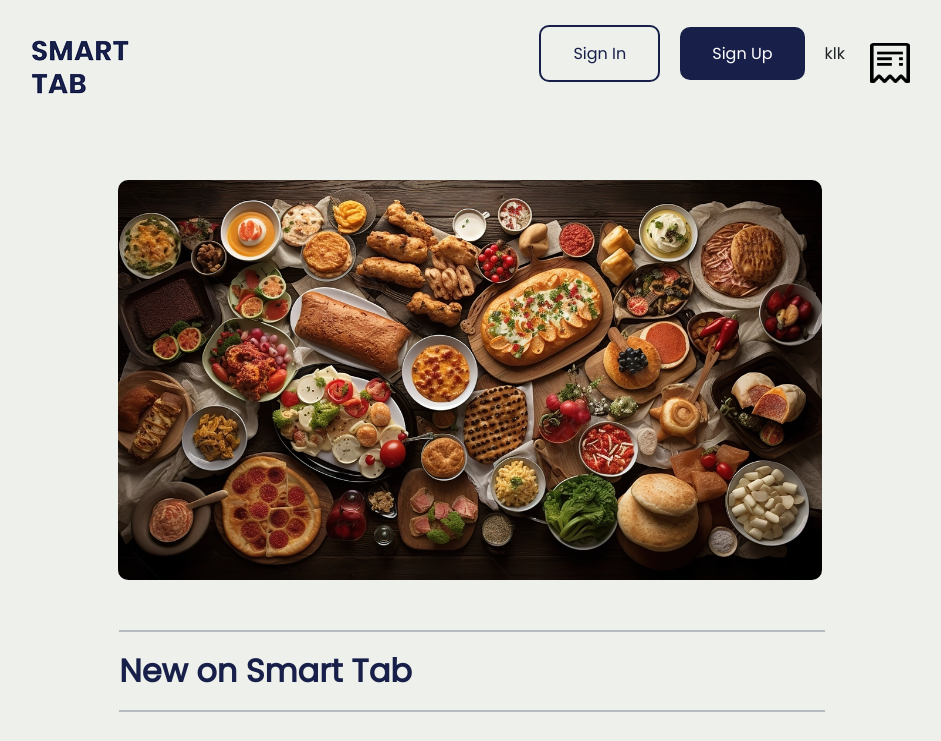
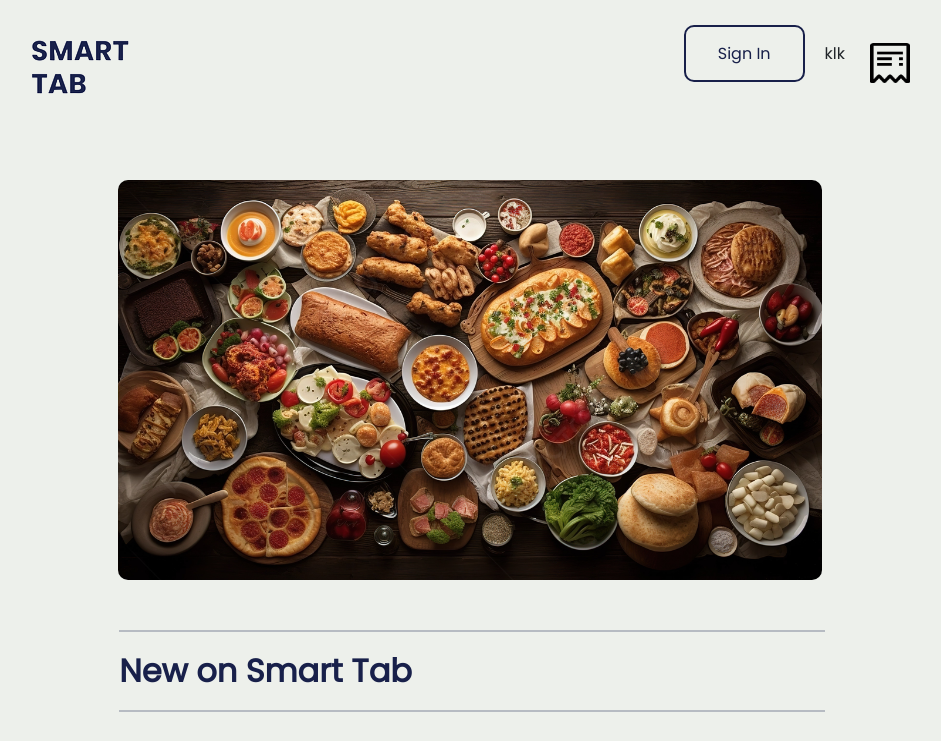
Before and after one commit to fredfermin02/smartTab, an Angular app: page / in a window 1280 px wide. Shown: the top 741 px of the page, without its empty margins (170-1111 px from the left). Built offline with nearby package versions, Linux system fonts and the light colour scheme.

Commit message:
Fix development

```diff
--- a/src/app/shared/header/header.component.html
+++ b/src/app/shared/header/header.component.html
@@ -10,7 +10,7 @@
     <nav>
       <ul>
         <li><a class="button1" (click)="emitClick('.popup-SignIn')">Sign In</a></li>
-        <li *ngIf="!authStatus"><a class="button2" (click)="emitClick('.popup-SignUp')">Sign Up</a></li>
+        <li *ngIf="authStatus"><a class="button2" (click)="emitClick('.popup-SignUp')">Sign Up</a></li>
         <li><p>klk</p></li>
       </ul>
 
--- a/src/app/shared/header/header.component.ts
+++ b/src/app/shared/header/header.component.ts
@@ -12,7 +12,7 @@ import { User } from 'src/app/models/user.model';
 export class HeaderComponent  {
 
   declare public user: User;
-  declare public authStatus:boolean;
+  public authStatus:boolean=false;
 
   constructor(private sharedService: SharedService, private userService: UserService) {
     this.user = userService.user;
```
